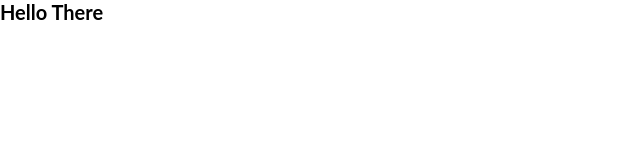
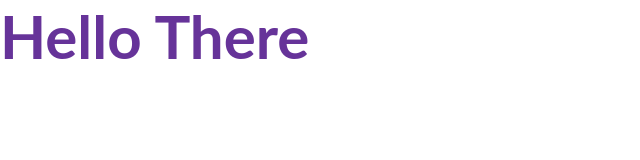
Before and after one commit to JoakimWretlind/gatsby-starter-small, a Gatsby site: page / in a window 1280 px wide. Shown: the whole page, without its empty margins (0-640 px from the left). Built offline with nearby package versions, Linux system fonts and the light colour scheme; Gatsby itself is replaced by a stand-in of ours.

```diff
--- a/src/components/globalStyles.js
+++ b/src/components/globalStyles.js
@@ -16,7 +16,8 @@ export const GlobalStyle = createGlobalStyle`
   body {
     box-sizing: border-box;
     font-family: 'lato', sans-serif;
-  }
+    font-size: 3rem;
+    color: #663399;
 
   a {
     text-decoration: none;
```
Also changed, not shown: src/assets/icon.png.
